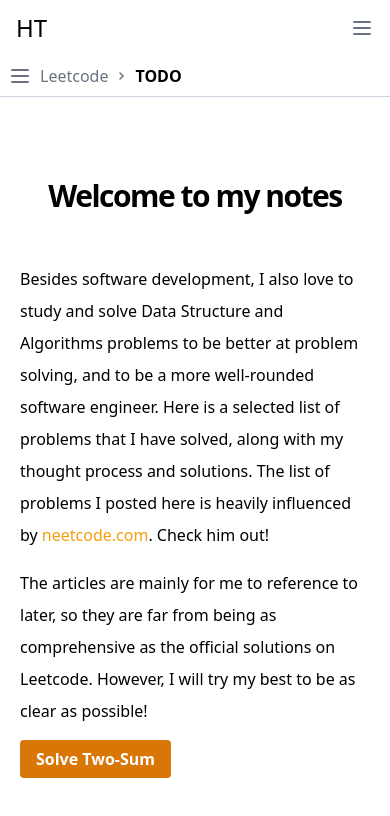
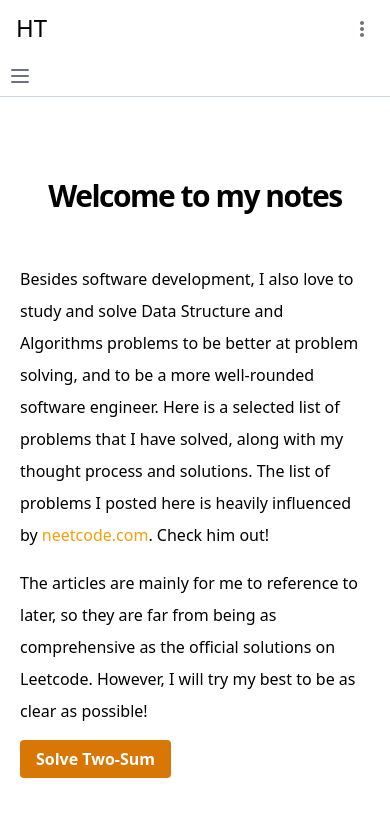
Before and after one commit to max172-hqt/max172-hqt.github.io, a Next.js app: page /leetcodes in a window 390 px wide. Shown: the top 816 px of the page. Built offline with nearby package versions, Linux system fonts and the light colour scheme.

Commit message:
fix: Nav style

```diff
--- a/components/LeetcodeSidebar.tsx
+++ b/components/LeetcodeSidebar.tsx
@@ -1,17 +1,15 @@
 import classNames from "classnames";
 import Link from "next/link";
 import { useRouter } from "next/router";
-import { useEffect, useMemo, useState } from "react";
+import { useContext, useEffect, useMemo, useState } from "react";
 import type { Post } from "..";
+import { PostContext } from "./layout";
+import type { PostContextType } from "./layout";
 
-export default function LeetcodeSidebar({ sidenavOpen, setSidenavOpen }) {
+export default function LeetcodeSidebar() {
   const router = useRouter();
+  const { sidenavOpen, setSidenavOpen, setCurrentPost } = useContext(PostContext) as PostContextType
   const [posts, setPosts] = useState<Post[]>([]);
-
-  const currentPost = useMemo(
-    () => posts.find((post) => post.solution === router.asPath),
-    [posts, router.asPath]
-  );
 
   useEffect(() => {
     (async () => {
@@ -21,6 +19,12 @@ export default function LeetcodeSidebar({ sidenavOpen, setSidenavOpen }) {
       setPosts(data.data);
     })();
   }, []);
+
+  useEffect(() => {
+    const post = posts.find((post) => post.solution === router.asPath)
+    setCurrentPost(post != undefined ? post : null)
+  }, [posts, router.asPath, setCurrentPost])
+
 
   useEffect(() => setSidenavOpen(false), [router.asPath, setSidenavOpen]);
 
--- a/components/PageNavbar.tsx
+++ b/components/PageNavbar.tsx
@@ -6,6 +6,7 @@ import LinkedInIcon from "@mui/icons-material/LinkedIn";
 import EmailIcon from "@mui/icons-material/Email";
 import Link from "next/link";
 import SecondaryNavbar from "./SecondaryNavbar";
+import MoreVertIcon from '@mui/icons-material/MoreVert';
 
 const navItems: Array<[string, string, boolean]> = [
   ["about", "/", false],
@@ -13,7 +14,8 @@ const navItems: Array<[string, string, boolean]> = [
   ["leetcode", "/leetcodes", false],
 ];
 
-export default function NavBar({ setSidenavOpen }) {
+export default function NavBar() {
+
   const router = useRouter();
   const [open, setOpen] = useState(false);
 
@@ -28,8 +30,8 @@ export default function NavBar({ setSidenavOpen }) {
   };
 
   return (
-    <header className="sticky top-0">
-      <div className="xl:container xl:mx-auto sm:flex md:items-center md:px-4 md:py-3 bg-white z-10 ">
+    <header className="sticky top-0 z-10 bg-white">
+      <div className="xl:container xl:mx-auto sm:flex md:items-center md:px-4 md:py-3">
         <div className="flex items-center justify-between px-4 py-3 md:p-0 font-medium flex-grow">
           {router.pathname === "/" ? (
             <div className="flex space-x-4 items-center justify-center">
@@ -63,19 +65,7 @@ export default function NavBar({ setSidenavOpen }) {
               className="block text-gray-500 hover:text-amber-700 focus:text-amber-700 focus:outline-none"
               onClick={() => setOpen(!open)}
             >
-              <svg className="h-6 w-6 fill-current" viewBox="0 0 24 24">
-                {open ? (
-                  <path
-                    fillRule="evenodd"
-                    d="M18.278 16.864a1 1 0 0 1-1.414 1.414l-4.829-4.828-4.828 4.828a1 1 0 0 1-1.414-1.414l4.828-4.829-4.828-4.828a1 1 0 0 1 1.414-1.414l4.829 4.828 4.828-4.828a1 1 0 1 1 1.414 1.414l-4.828 4.829 4.828 4.828z"
-                  />
-                ) : (
-                  <path
-                    fillRule="evenodd"
-                    d="M4 5h16a1 1 0 0 1 0 2H4a1 1 0 1 1 0-2zm0 6h16a1 1 0 0 1 0 2H4a1 1 0 0 1 0-2zm0 6h16a1 1 0 0 1 0 2H4a1 1 0 0 1 0-2z"
-                  />
-                )}
-              </svg>
+              <MoreVertIcon />
             </button>
           </div>
         </div>
@@ -115,7 +105,7 @@ export default function NavBar({ setSidenavOpen }) {
       </div>
       <div className="lg:hidden">
         {router.asPath.startsWith("/leetcodes") && (
-          <SecondaryNavbar setSidenavOpen={setSidenavOpen} />
+          <SecondaryNavbar  />
         )}
       </div>
     </header>
--- a/components/SecondaryNavbar.tsx
+++ b/components/SecondaryNavbar.tsx
@@ -1,8 +1,13 @@
 import { useRouter } from "next/router";
+import { useContext } from "react";
+import { PostContext } from "./layout";
+import type { PostContextType } from "./layout";
 
-export default function SecondaryNavbar({ setSidenavOpen }) {
+export default function SecondaryNavbar() {
   const router = useRouter();
-  console.log(router)
+  const { currentPost, setSidenavOpen } = useContext(
+    PostContext
+  ) as PostContextType;
 
   return (
     <div className="p-2 flex gap-2 relative top-0  border-b-slate-300 border-b bg-white">
@@ -18,9 +23,12 @@ export default function SecondaryNavbar({ setSidenavOpen }) {
           />
         </svg>
       </button>
-      {true && (
+      {currentPost && currentPost.solution === router.asPath && (
         <div className="flex">
-          <div className="flex items-center text-gray-500">
+          <div
+            className="flex items-center text-gray-500"
+            onClick={() => setSidenavOpen(true)}
+          >
             <div>Leetcode</div>
             <svg
               width="3"
@@ -37,7 +45,7 @@ export default function SecondaryNavbar({ setSidenavOpen }) {
               ></path>
             </svg>
           </div>
-          <div className="font-semibold">TODO</div>
+          <div className="font-semibold">{currentPost.title}</div>
         </div>
       )}
     </div>
--- a/components/layout.tsx
+++ b/components/layout.tsx
@@ -1,16 +1,28 @@
 import Head from "next/head";
-import React, { useState } from "react";
+import React, { useState, createContext } from "react";
 import PageFooter from "./PageFooter";
 import PageNavbar from "./PageNavbar";
 import { useRouter } from "next/router";
 import LeetcodeSidebar from "./LeetcodeSidebar";
+import type { Post } from "..";
+
+export type PostContextType = {
+  sidenavOpen: boolean;
+  setSidenavOpen: React.Dispatch<React.SetStateAction<boolean>>;
+  currentPost: Post | null;
+  setCurrentPost: React.Dispatch<React.SetStateAction<Post | null>>;
+};
+export const PostContext = createContext<PostContextType | null>(null);
 
 export default function Layout({ children }: { children: React.ReactElement }) {
   const router = useRouter();
   const [sidenavOpen, setSidenavOpen] = useState(false);
+  const [currentPost, setCurrentPost] = useState<Post | null>(null);
 
   return (
-    <>
+    <PostContext.Provider
+      value={{ sidenavOpen, setSidenavOpen, currentPost, setCurrentPost }}
+    >
       <Head>
         <title>Max Tran</title>
         <meta
@@ -19,14 +31,11 @@ export default function Layout({ children }: { children: React.ReactElement }) {
         />
         <meta content="width=device-width, initial-scale=1" name="viewport" />
       </Head>
-      <PageNavbar setSidenavOpen={setSidenavOpen} />
+      <PageNavbar />
       <div className="xl:container xl:mx-auto">
         {router.pathname.startsWith("/leetcodes") ? (
           <div className="flex md:flex-row flex-col gap-10">
-            <LeetcodeSidebar
-              sidenavOpen={sidenavOpen}
-              setSidenavOpen={setSidenavOpen}
-            />
+            <LeetcodeSidebar />
             <main>{children}</main>
           </div>
         ) : (
@@ -36,6 +45,6 @@ export default function Layout({ children }: { children: React.ReactElement }) {
           </>
         )}
       </div>
-    </>
+    </PostContext.Provider>
   );
 }
```
